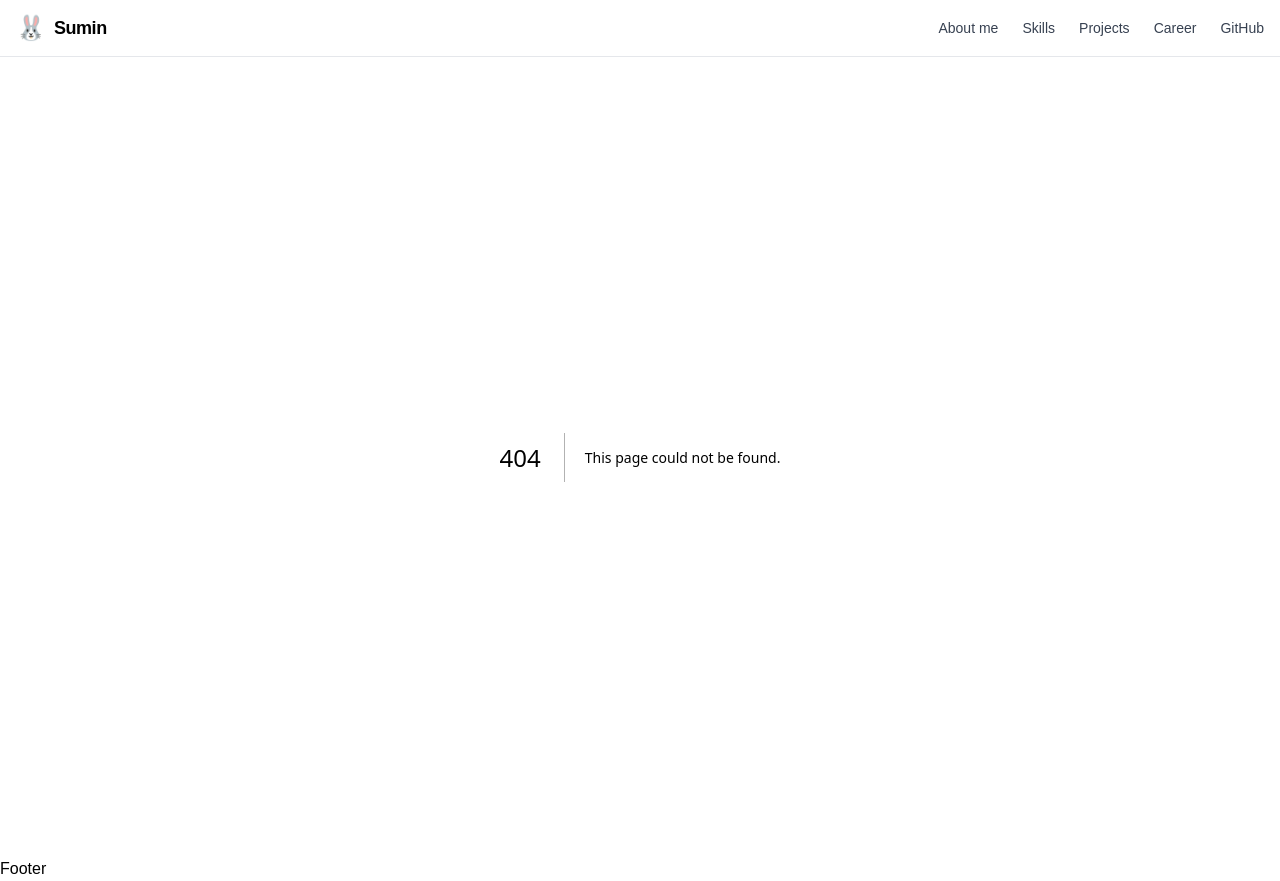
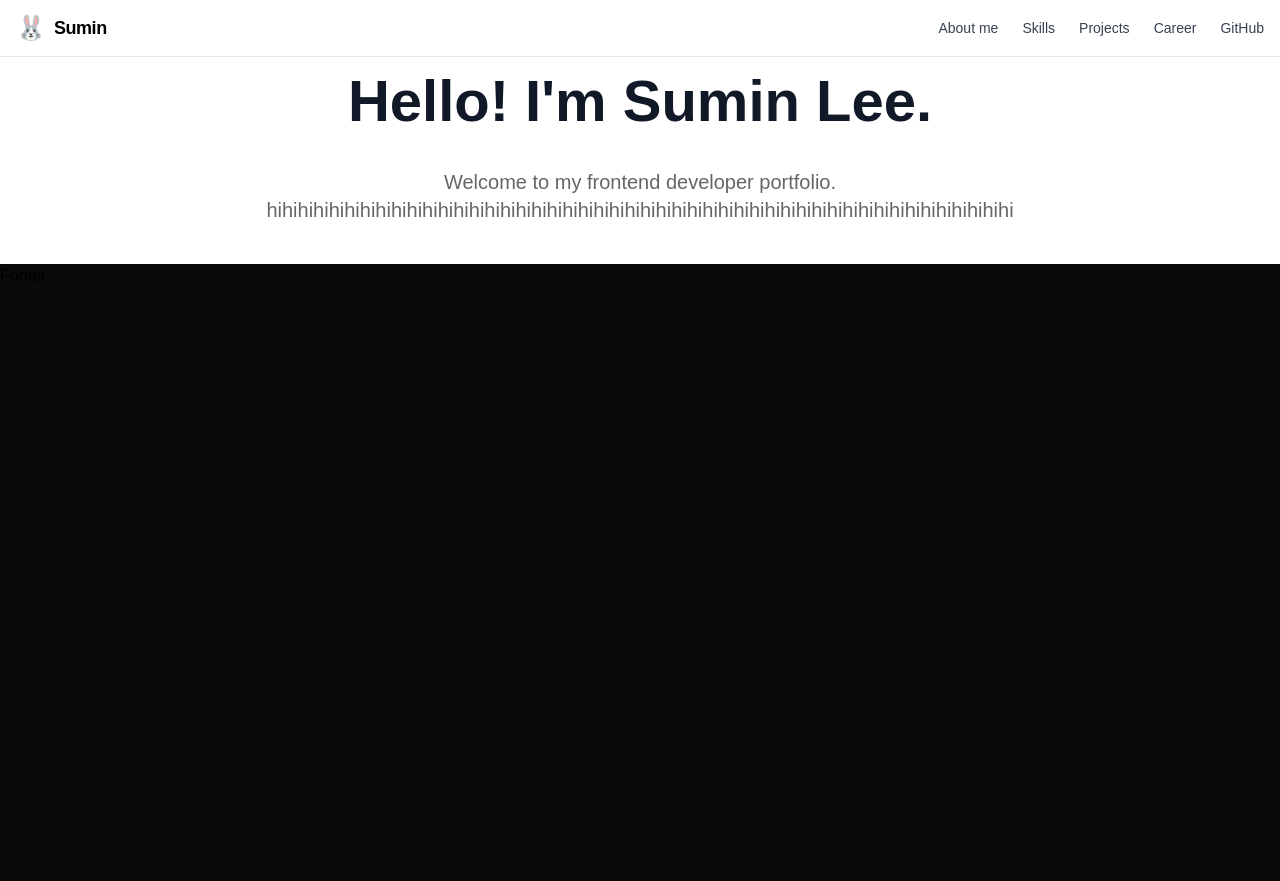
Before and after one commit to tnalswkd/sumin.portfolio, a Next.js app: page /hero in a window 1280 px wide. Before the commit this address had no page. After the commit the page ends 800 px from the top, so only its background shows below. Built offline with nearby package versions, Linux system fonts and the light colour scheme.

Commit message:
feat(hero): add Hero component with introductory text and animations
- Introduced a new Hero component for the portfolio page
- Integrated Lottie animations for enhanced visual appeal
- Updated package.json to include framer-motion and lottie-react dependencies

```diff
--- a/package.json
+++ b/package.json
@@ -9,6 +9,8 @@
     "lint": "next lint"
   },
   "dependencies": {
+    "framer-motion": "^12.10.1",
+    "lottie-react": "^2.4.1",
     "next": "15.3.1",
     "next-themes": "^0.4.6",
     "react": "^19.0.0",
@@ -20,10 +22,10 @@
     "@types/node": "^20",
     "@types/react": "^19",
     "@types/react-dom": "^19",
+    "autoprefixer": "^10.4.20",
     "create-tw": "^1.1.2",
     "eslint": "^9",
     "eslint-config-next": "15.3.1",
-    "autoprefixer": "^10.4.20",
     "postcss": "^8.4.49",
     "tailwindcss": "^3.4.14",
     "typescript": "^5"
--- /dev/null
+++ b/src/app/(route)/hero/page.tsx
@@ -0,0 +1,24 @@
+"use client";
+
+import HeroBackground from "@/app/_components/HeroBackground";
+import Lottie from "lottie-react";
+
+const Hero = () => {
+  return (
+    <section className="w-full flex flex-col items-center justify-center bg-white">
+      <div>
+        <h1 className="text-[58px] font-extrabold text-center text-gray-900 mb-6">
+          Hello! I'm Sumin Lee.
+        </h1>
+        <p className="text-xl	text-[#666] text-center mb-10">
+          Welcome to my frontend developer portfolio.
+          <br />
+          hihihihihihihihihihihihihihihihihihihihihihihihihihihihihihihihihihihihihihihihihihihihihihihihi
+          {/* <br />I enjoy creating new technologies and awesome UI/UX experiences. */}
+        </p>
+      </div>
+    </section>
+  );
+};
+
+export default Hero;
```
